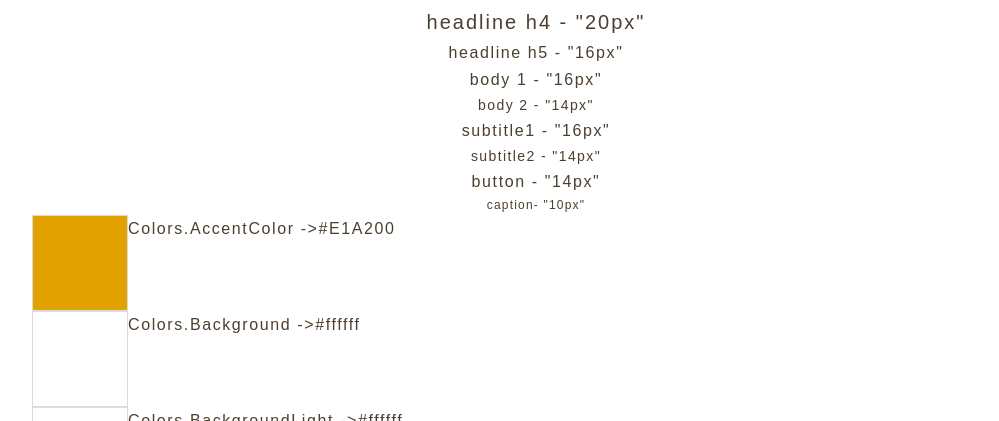
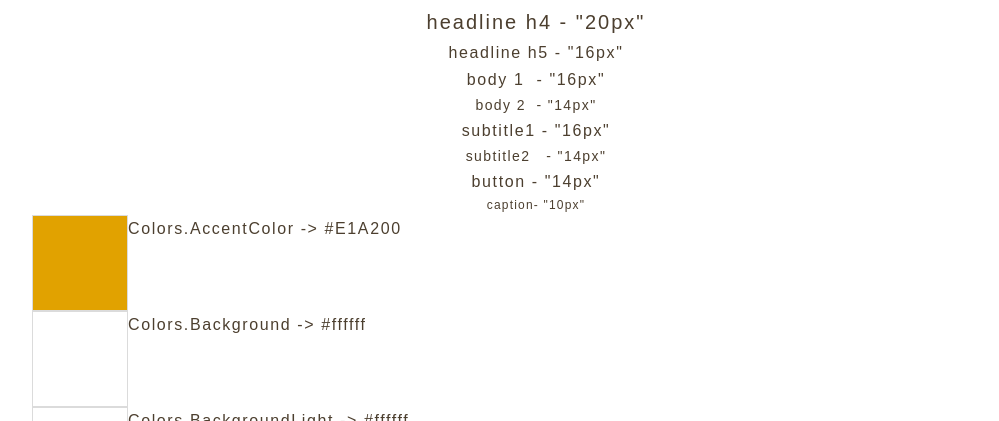
Before and after one commit to vaivabraz/recipes-frontend, a Next.js app: page /notes in a window 1280 px wide. Shown: the part 379-800 px from the top of the page, without its empty margins (104-1103 px from the left). Built offline with nearby package versions, Linux system fonts and the light colour scheme.

Commit message:
text will support \n

```diff
--- a/src/ui/components/text/Text.tsx
+++ b/src/ui/components/text/Text.tsx
@@ -44,6 +44,7 @@ const Text = ({
     color: color && colors[color], // : Colors.Text,
     ...style,
     textAlign: "center",
+    whiteSpace: "pre-wrap",
   };
   return <h5 style={styles}>{childToRender}</h5>;
 };
```
